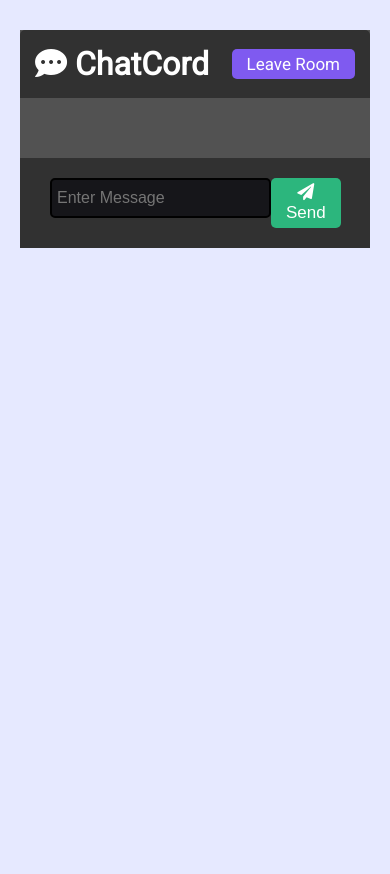
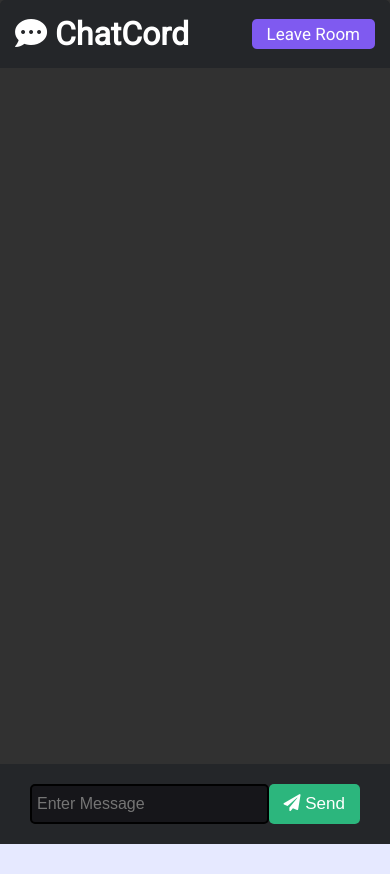
Before and after one commit to treyg/chat-app, a website: page public/chat.html in a window 390 px wide. Before the commit the page ends 844 px from the top, so only its background shows below. Drawn offline with nearby package versions, Linux system fonts and the light colour scheme; no server answers.

Commit message:
update mobile style

```diff
--- a/public/chat.html
+++ b/public/chat.html
@@ -17,7 +17,7 @@
       <div class="chat-sidebar">
         <h3><i class="fas fa-comments"></i> Room Name:</h3>
         <h2 id="room-name"></h2>
-        <h3><i class="fas fa-users"></i> Users</h3>
+        <h3><i class="fas fa-users" style="color: #7f5af0;"></i> Users</h3>
         <ul id="users">
 
         </ul>
--- a/public/css/style.css
+++ b/public/css/style.css
@@ -1,8 +1,8 @@
 @import url('https://fonts.googleapis.com/css?family=Roboto&display=swap');
 
 :root {
-	--dark-color-a: #313131;
-	--dark-color-b: #414141;
+	--dark-color-a: #242629;
+	--dark-color-b: #313131;
 	--light-color: #e6e9ff;
 	--success-color: #5cb85c;
 	--error-color: #d9534f;
@@ -18,7 +18,7 @@ body {
 	font-family: 'Roboto', sans-serif;
 	font-size: 16px;
 	background: var(--light-color);
-	margin: 20px;
+
 }
 
 ul {
@@ -27,6 +27,10 @@ ul {
 
 a {
 	text-decoration: none;
+}
+
+.text {
+	color: #94a1b2;
 }
 
 .btn {
@@ -43,7 +47,7 @@ a {
 
 .chat-container {
 	max-width: 1100px;
-	background: #525252;
+	background: #313131;
 	margin: 30px auto;
 	overflow: hidden;
 }
@@ -97,16 +101,18 @@ a {
 .chat-messages .message {
 	padding: 10px;
 	margin-bottom: 15px;
-	background-color: var(--light-color);
+	background-color: #16161a;
 	border-radius: 5px;
+	border: 2px solid black;
 }
 
 .chat-messages .message .meta {
 	font-size: 15px;
 	font-weight: bold;
-	color: var(--dark-color-b);
+	color: white;
 	opacity: 0.7;
 	margin-bottom: 7px;
+
 }
 
 .chat-messages .message .meta span {
@@ -197,7 +203,21 @@ a {
 		display: block;
 	}
 
+	.chat-container {
+		height: 100vh;
+		margin-top: 0;
+	}
+
 	.chat-sidebar {
 		display: none;
 	}
+
+	.chat-form-container {
+		padding: 20px 30px;
+		background-color: var(--dark-color-a);
+		position: fixed;
+		bottom: 0;
+		width: 100%;
+
+	}
 }
--- a/server.js
+++ b/server.js
@@ -18,6 +18,7 @@ const io = socketio(server);
 app.use(express.static(path.join(__dirname, 'public')));
 
 const botName = 'ChatCord Bot';
+
 
 // Run when client connects
 io.on('connection', socket => {
```
